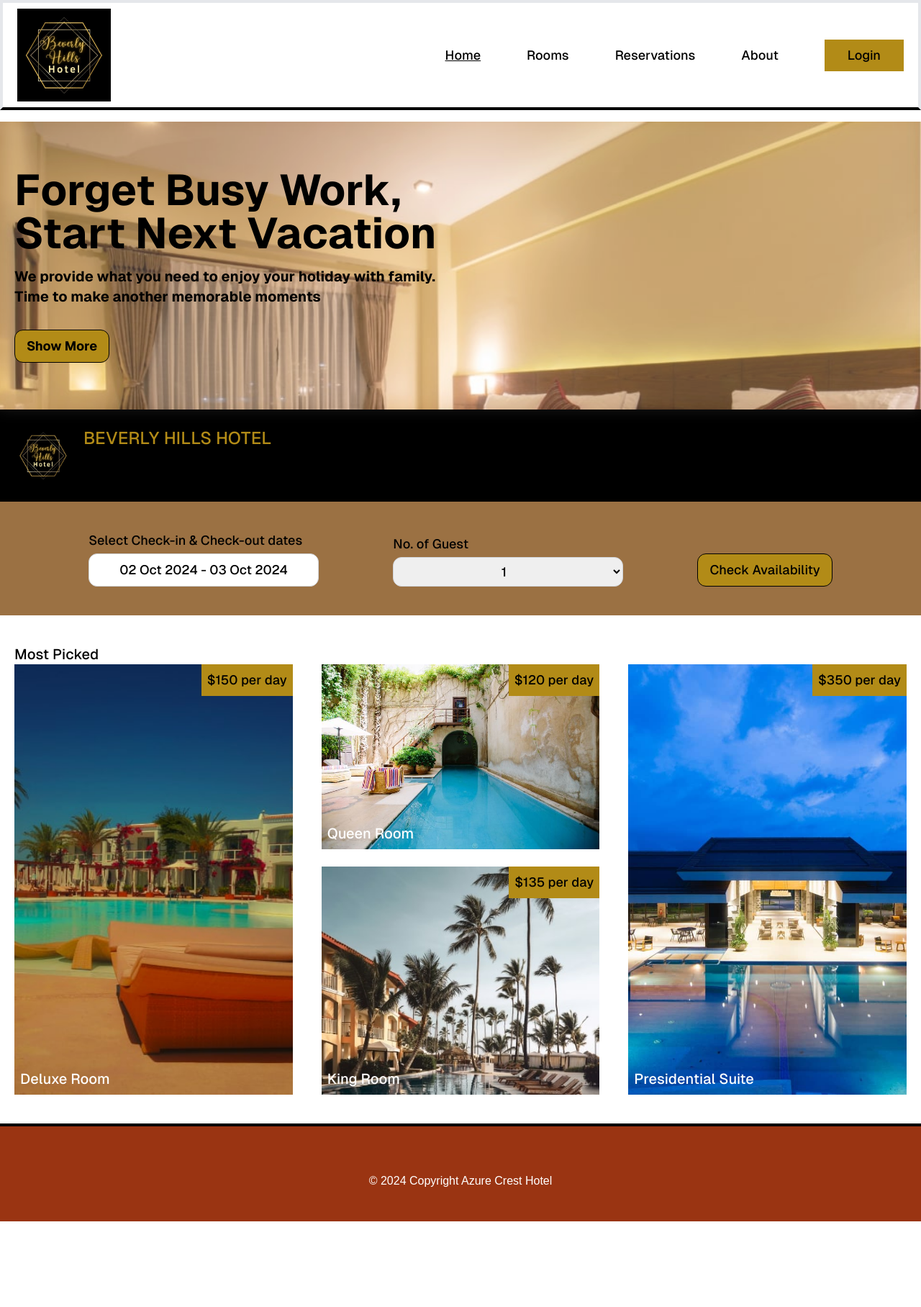
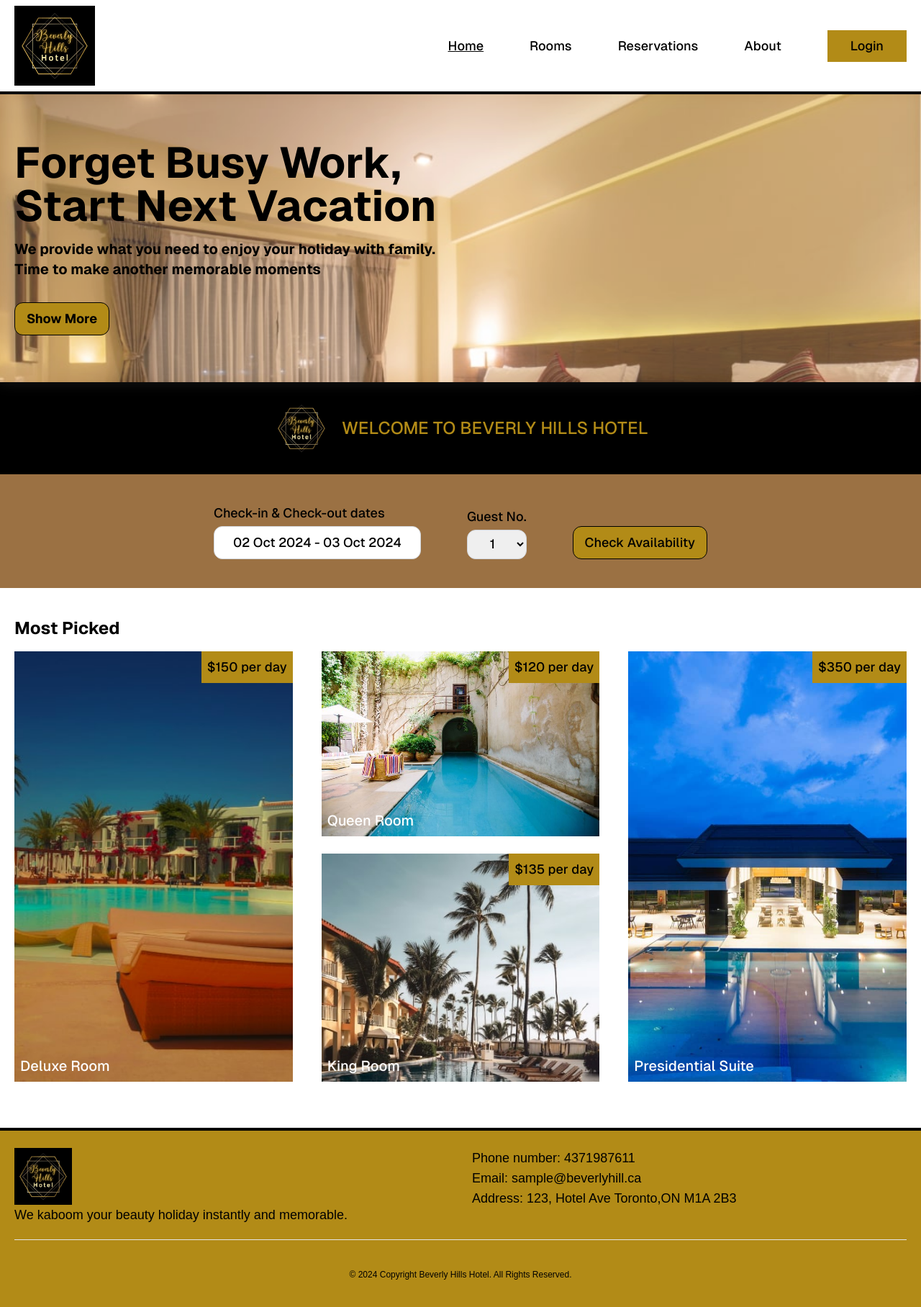
Before and after one commit to Leelsmuth/hotel-reservation, a Next.js app: page / in a window 1280 px wide. Shown: the top 1816 px of the page at 72% size. Before the commit the page ends 1697 px from the top, so only its background shows below. Built offline with nearby package versions, Linux system fonts and the light colour scheme; no server answers.

Commit message:
add responsiveness

```diff
--- a/app/page.js
+++ b/app/page.js
@@ -3,6 +3,7 @@
 import RoomHomeCard from '@/components/cards/RoomHomeCard';
 import CustomDateRangePicker from '@/components/forms/CustomDateRangePicker';
 import Container from '@/components/layout/Container';
+import HeadingTwo from '@/components/typography/HeadingTwo';
 import StyledLink from '@/components/ui/StyledLink';
 import Image from 'next/image';
 import { useRouter } from 'next/navigation';
@@ -19,7 +20,7 @@ const Home = () => {
     <div className="font-[family-name:var(--font-geist-sans)] text-lg">
       <div className="min-h-[400px] relative">
         <div className="bg-[url('/banner.jpg')] absolute inset-0 bg-no-repeat bg-cover"></div>
-        <div className="relative grid grid-cols-2 bg-blur bg-white/10 *:relative min-h-[400px]">
+        <div className="relative py-10 grid grid-cols-1 md:grid-cols-2 bg-blur bg-white/10 *:relative min-h-[400px]">
           <Container classes="flex flex-col justify-center items-start">
             <h1 className="text-6xl font-bold">
               Forget Busy Work, Start Next Vacation
@@ -32,8 +33,8 @@ const Home = () => {
           </Container>
         </div>
         <div className="bg-black text-alternate py-6 relative">
-          <Container classes="grid grid-cols-1 md:grid-cols-2">
-            <div className="flex gap-4">
+          <Container>
+            <div className="flex gap-4 items-center justify-center">
               <Image
                 alt=""
                 src="/bhh-logo.jpg"
@@ -41,9 +42,10 @@ const Home = () => {
                 height={80}
                 className="object-contain"
               />
-              <div className="uppercase text-2xl">Beverly Hills Hotel</div>
+              <div className="uppercase text-2xl">
+                Welcome to Beverly Hills Hotel
+              </div>
             </div>
-            <div></div>
           </Container>
         </div>
       </div>
@@ -53,7 +55,7 @@ const Home = () => {
         </Container>
       </div>
       <Container classes="my-10">
-        <h2 className="text-xl">Most Picked</h2>
+        <HeadingTwo classes="mb-4">Most Picked</HeadingTwo>
         <div className="grid grid-cols-1 md:grid-cols-2 lg:grid-cols-3 min-h-[200px] gap-10">
           <RoomHomeCard
             imageName="deluxe-main"
--- a/components/forms/CustomDateRangePicker.jsx
+++ b/components/forms/CustomDateRangePicker.jsx
@@ -79,11 +79,9 @@ const CustomDateRangePicker = ({ fetchAvailableRooms }) => {
   };
 
   return (
-    <div className="flex items-end justify-evenly space-x-4 py-5 p-4 relative">
-      <div className="flex flex-col w-80 relative">
-        <label className="text-lg mb-1">
-          Select Check-in & Check-out dates
-        </label>
+    <div className="flex flex-col md:flex-row md:items-end justify-center gap-8 lg:gap-16 py-5 p-4 relative">
+      <div className="md:w-72 relative">
+        <label className="block text-lg mb-1">Check-in & Check-out dates</label>
         <input
           className="w-full p-2 rounded-xl border border-gray-300 text-center focus:outline-none focus:ring-2 focus:ring-yellow-500 cursor-pointer"
           readOnly
@@ -103,10 +101,10 @@ const CustomDateRangePicker = ({ fetchAvailableRooms }) => {
           </div>
         )}
       </div>
-      <div className="flex flex-col">
-        <label className="text-lg mb-1">No. of Guest</label>
+      <div className="">
+        <label className="block text-lg mb-1">Guest No.</label>
         <select
-          className="w-80 p-2 rounded-xl border border-gray-300 text-center focus:outline-none focus:ring-2 focus:ring-yellow-500"
+          className="p-2 w-full rounded-xl border border-gray-300 text-center focus:outline-none focus:ring-2 focus:ring-yellow-500"
           value={guestCount}
           onChange={(e) => {
             setGuestCount(e.target.value);
--- a/components/layout/Footer.jsx
+++ b/components/layout/Footer.jsx
@@ -1,11 +1,37 @@
+import Link from 'next/link';
 import Container from './Container';
+import Image from 'next/image';
 
 const Footer = () => {
   return (
-    <footer className="bg-orange-800 py-6 text-white border-t-4 border-t-black mt-5">
+    <footer className="bg-alternate py-6 text-black border-t-4 border-t-black mt-16 text-lg">
       <Container>
-        <div className="text-center mt-10 mb-5">
-          &copy; {new Date().getFullYear()} Copyright Azure Crest Hotel
+        <div className="mb-5 grid grid-cols-1 md:grid-cols-2 gap-8">
+          <div>
+            <Link href="/">
+              <Image
+                src="/bhh-logo.jpg"
+                alt="Company Logo"
+                className="object-contain"
+                width={80}
+                height={50}
+                priority
+              />
+            </Link>
+            <div className="text-lg">
+              We kaboom your beauty holiday instantly and memorable.
+            </div>
+          </div>
+          <div>
+            <div>Phone number: 4371987611</div>
+            <div>Email: sample@beverlyhill.ca</div>
+            <div>Address: 123, Hotel Ave Toronto,ON M1A 2B3</div>
+          </div>
+        </div>
+        <hr />
+        <div className="text-center text-xs mt-10 mb-5">
+          &copy; {new Date().getFullYear()} Copyright Beverly Hills Hotel. All
+          Rights Reserved.
         </div>
       </Container>
     </footer>
--- a/components/layout/Header.jsx
+++ b/components/layout/Header.jsx
@@ -13,6 +13,7 @@ const Header = () => {
   const router = useRouter();
   const { logout, user, userData } = useAuth();
   const [showAccountDropDown, setShowAccountDropDown] = useState(false);
+  const [showMenu, setShowMenu] = useState(false);
 
   const handleSignOut = () => {
     logout();
@@ -21,9 +22,9 @@ const Header = () => {
   };
 
   return (
-    <header className="py-2 border-4 border-b-black mb-4">
+    <header className="py-2 border-b-4 border-b-black">
       <Container>
-        <div className="flex justify-between items-center font-medium font-[family-name:var(--font-geist-sans)] text-lg">
+        <div className="flex justify-between gap-16 items-center font-medium font-[family-name:var(--font-geist-sans)] text-lg">
           <Link href="/">
             <Image
               src="/bhh-logo.jpg"
@@ -34,14 +35,44 @@ const Header = () => {
               priority
             />
           </Link>
-          <nav className="flex items-center gap-16">
-            <NavLink href="/">Home</NavLink>
-            <NavLink href="/rooms">Rooms</NavLink>
-            <NavLink href="/manage-reservation">Reservations</NavLink>
-            <NavLink href="/about">About</NavLink>
+          <button
+            type="button"
+            className="uppercase text-xl font-bold p-6 block lg:hidden"
+            onClick={() => setShowMenu(!showMenu)}
+          >
+            Menu
+          </button>
+          <nav
+            className={`flex flex-col lg:justify-end z-20 lg:flex-row fixed lg:static lg:opacity-100 top-0 w-full bg-white lg:bg-transparent max-w-96 lg:max-w-full transition-all duration-500 h-full pt-32 lg:pt-0 items-center gap-16 shadow-xl lg:shadow-none ${
+              showMenu ? 'right-0 opacity-100' : '-right-full opacity-0'
+            }`}
+          >
+            <button
+              type="button"
+              className="uppercase text-xl font-bold p-6 block lg:hidden absolute right-4 top-8"
+              onClick={() => setShowMenu(false)}
+            >
+              Close
+            </button>
+            <NavLink href="/" onClick={() => setShowMenu(false)}>
+              Home
+            </NavLink>
+            <NavLink href="/rooms" onClick={() => setShowMenu(false)}>
+              Rooms
+            </NavLink>
+            <NavLink
+              href="/manage-reservation"
+              onClick={() => setShowMenu(false)}
+            >
+              Reservations
+            </NavLink>
+            <NavLink href="/about" onClick={() => setShowMenu(false)}>
+              About
+            </NavLink>
             <Link
               href="/login"
               className="px-8 py-2 bg-alternate text-black hover:bg-black hover:text-alternate transition-colors hover:rounded-md"
+              onClick={() => setShowMenu(false)}
             >
               Login
             </Link>
--- a/components/typography/HeadingOne.jsx
+++ b/components/typography/HeadingOne.jsx
@@ -1,5 +1,3 @@
-import React from 'react';
-
 const HeadingOne = ({ children, classes = '' }) => {
   return <h1 className={`text-3xl font-bold ${classes}`}>{children}</h1>;
 };
--- /dev/null
+++ b/components/typography/HeadingTwo.jsx
@@ -0,0 +1,5 @@
+const HeadingTwo = ({ children, classes = '' }) => {
+  return <h2 className={`text-2xl font-bold ${classes}`}>{children}</h2>;
+};
+
+export default HeadingTwo;
--- a/components/ui/NavLink.jsx
+++ b/components/ui/NavLink.jsx
@@ -12,7 +12,9 @@ const NavLink = ({ href, children, ...props }) => {
     <Link
       href={href}
       {...props}
-      className={`${isActive ? 'underline' : ''} hover:underline`}
+      className={`${
+        isActive ? 'underline' : ''
+      } hover:underline py-3 lg:py-0 px-5 lg:px-0`}
     >
       {children}
     </Link>
```
